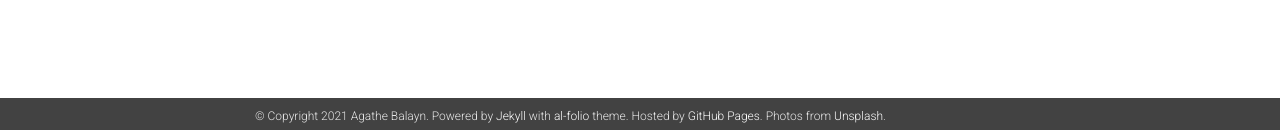
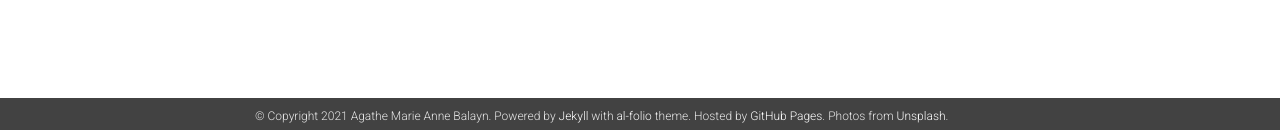
Before and after one commit to agathe-balayn/agathe-balayn.github.io, a Jekyll site: the page built from _pages/teaching.md, in a window 1280 px wide. Shown: the part 767-897 px from the top of the page. Built offline with Jekyll 4.4.1, drawn with Linux system fonts in a browser that asks for light colours; nearby versions of some CDN libraries; a style sheet for code colours, icons or effects is not loaded.

Commit message:
checking

```diff
--- a/_config.yml
+++ b/_config.yml
@@ -4,7 +4,7 @@
 
 title:  # the website title (if blank, full name will be used instead)
 first_name: Agathe
-middle_name:
+middle_name: Marie Anne
 last_name: Balayn
 email: a.m.a.balayn@tudelft.nl
 description: > # the ">" symbol means to ignore newlines until "footer_text:"
@@ -14,7 +14,7 @@
   Hosted by <a href="https://pages.github.com/" target="_blank">GitHub Pages</a>.
   Photos from <a href="https://unsplash.com" target="_blank">Unsplash</a>.
 
-icon: 🔥 # the emoji used as the favicon
+icon:  # the emoji used as the favicon
 url:  # the base hostname & protocol for your site
 baseurl:  # the subpath of your site, e.g. /blog/
 last_updated: false # set to true if you want to display last updated in the footer
```
